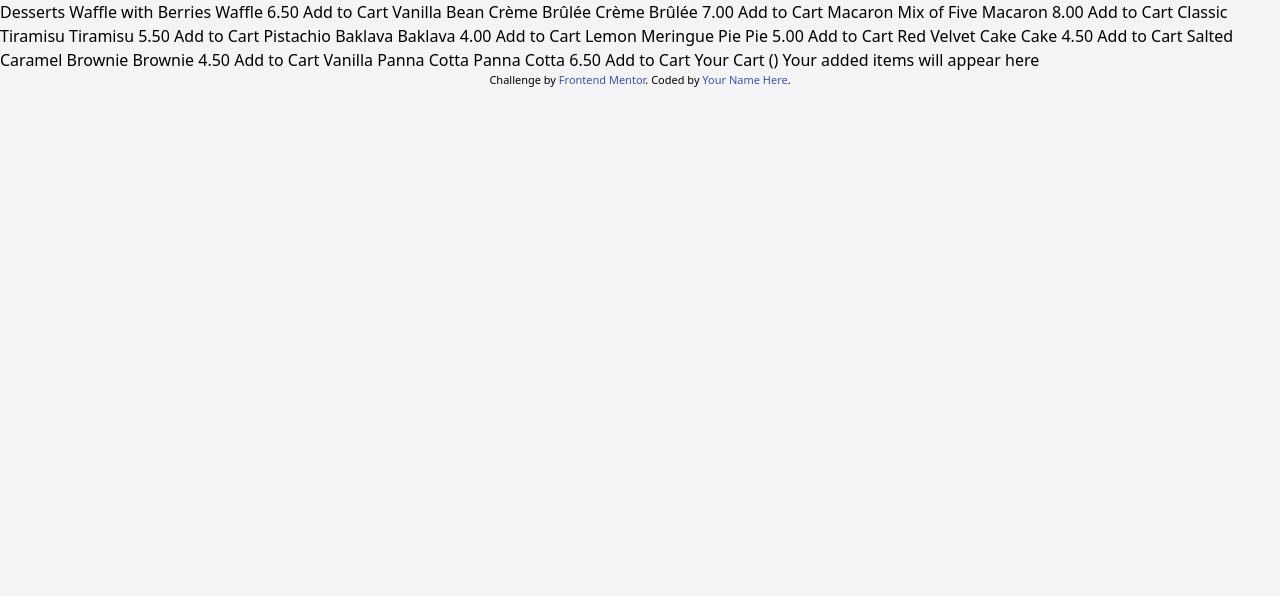
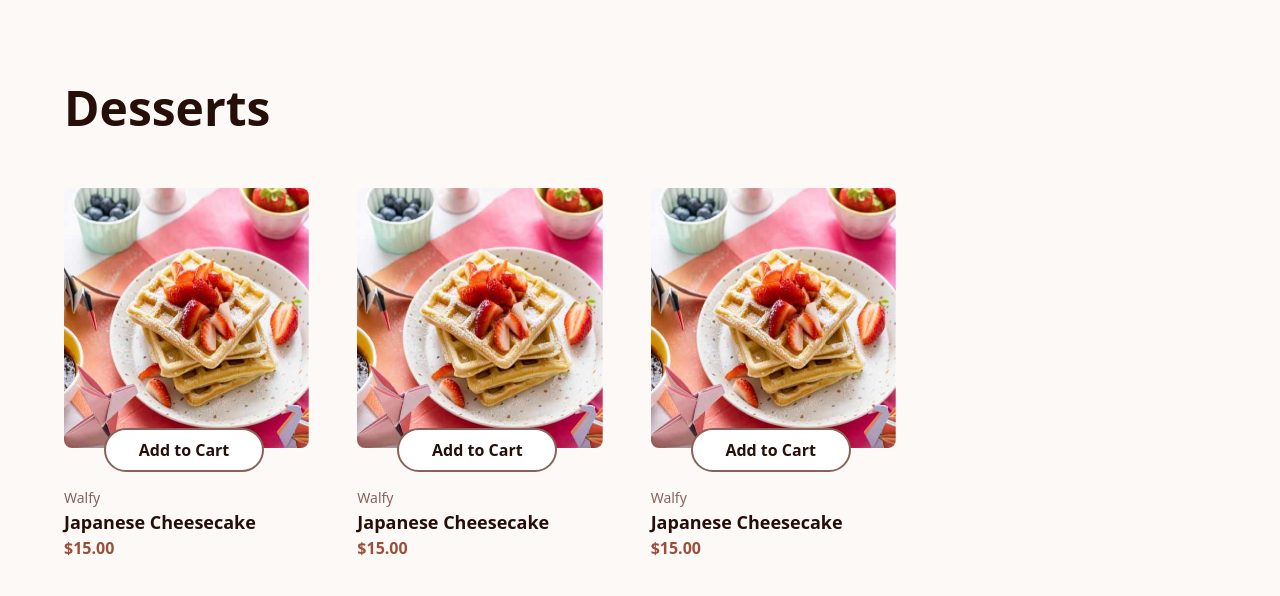
Before and after one commit to mugisha12john/Product-list-with-cart-main, a website: page src/index.html in a window 1280 px wide. Drawn offline with Linux system fonts and the light colour scheme.

Commit message:
feat: degin dessert cart

```diff
--- a/src/index.html
+++ b/src/index.html
@@ -25,19 +25,75 @@
       }
     </style>
   </head>
-  <body class="bg-gray-100 font-sans leading-normal tracking-normal">
-    Desserts Waffle with Berries Waffle 6.50 Add to Cart Vanilla Bean Crème
-    Brûlée Crème Brûlée 7.00 Add to Cart Macaron Mix of Five Macaron 8.00 Add to
-    Cart Classic Tiramisu Tiramisu 5.50 Add to Cart Pistachio Baklava Baklava
-    4.00 Add to Cart Lemon Meringue Pie Pie 5.00 Add to Cart Red Velvet Cake
-    Cake 4.50 Add to Cart Salted Caramel Brownie Brownie 4.50 Add to Cart
-    Vanilla Panna Cotta Panna Cotta 6.50 Add to Cart Your Cart (<!-- Quantity -->)
-    Your added items will appear here
+  <body class="bg-[#fcf9f7] font-sans">
+    <main>
+      <section class="max-w-4xl m-8 p-8">
+        <h1 class="mb-12 mt-5 text-5xl font-bold text-[#260f08]">Desserts</h1>
+        <div class="grid grid-cols-3 gap-12">
+          <div class="relative mt-2">
+            <div>
+              <img
+                src="/assets/images/image-waffle-desktop.jpg"
+                alt="Dessert 1"
+                class="w-65 h-65 rounded-lg"
+              />
 
-    <div class="attribution">
-      Challenge by
-      <a href="https://www.frontendmentor.io?ref=challenge">Frontend Mentor</a>.
-      Coded by <a href="#">Your Name Here</a>.
-    </div>
+              <button
+                class="w-40 absolute left-10 top-[240px] p-2 text-[#260f08] border-2 border-[#87635a] bg-white font-bold rounded-full hover:cursor-pointer"
+              >
+                Add to Cart
+              </button>
+            </div>
+            <h2 class="mt-10 text-sm font-normal text-[#87635a]">Walfy</h2>
+            <h2 class="text-lg font-bold text-[#260f08]">
+              Japanese Cheesecake
+            </h2>
+            <p class="font-bold text-[#9b4f38]">$15.00</p>
+          </div>
+
+          <div class="relative mt-2">
+            <div>
+              <img
+                src="/assets/images/image-waffle-desktop.jpg"
+                alt="Dessert 1"
+                class="w-65 h-65 rounded-lg"
+              />
+
+              <button
+                class="w-40 absolute left-10 top-[240px] p-2 text-[#260f08] border-2 border-[#87635a] bg-white font-black rounded-full hover:cursor-pointer"
+              >
+                Add to Cart
+              </button>
+            </div>
+            <h2 class="mt-10 text-sm font-normal text-[#87635a]">Walfy</h2>
+            <h2 class="text-lg font-bold text-[#260f08]">
+              Japanese Cheesecake
+            </h2>
+            <p class="font-bold text-[#9b4f38]">$15.00</p>
+          </div>
+
+          <div class="relative mt-2">
+            <div>
+              <img
+                src="/assets/images/image-waffle-desktop.jpg"
+                alt="Dessert 1"
+                class="w-65 h-65 rounded-lg"
+              />
+
+              <button
+                class="w-40 absolute left-10 top-[240px] p-2 text-[#260f08] border-2 border-[#87635a] bg-white font-bold rounded-full hover:cursor-pointer"
+              >
+                Add to Cart
+              </button>
+            </div>
+            <h2 class="mt-10 text-sm font-normal text-[#87635a]">Walfy</h2>
+            <h2 class="text-lg font-bold text-[#260f08]">
+              Japanese Cheesecake
+            </h2>
+            <p class="font-bold text-[#9b4f38]">$15.00</p>
+          </div>
+        </div>
+      </section>
+    </main>
   </body>
 </html>
--- a/src/style.css
+++ b/src/style.css
@@ -1 +1,11 @@
 @import "tailwindcss";
+::root{
+        --colorRed: rgb(199, 58, 15);
+    --colorGreen: #1ea475;
+    --colorRose-50: #fcf9f7;
+    --colorRose-100: #f4edeb;
+    --colorRose-300: #c9aea6;
+    --colorRose-400: #ad8985;
+    --colorRose-500: #87635a;
+    --colorRose-900: #260f08;
+}
```
Also changed, not shown: src/output.css.
